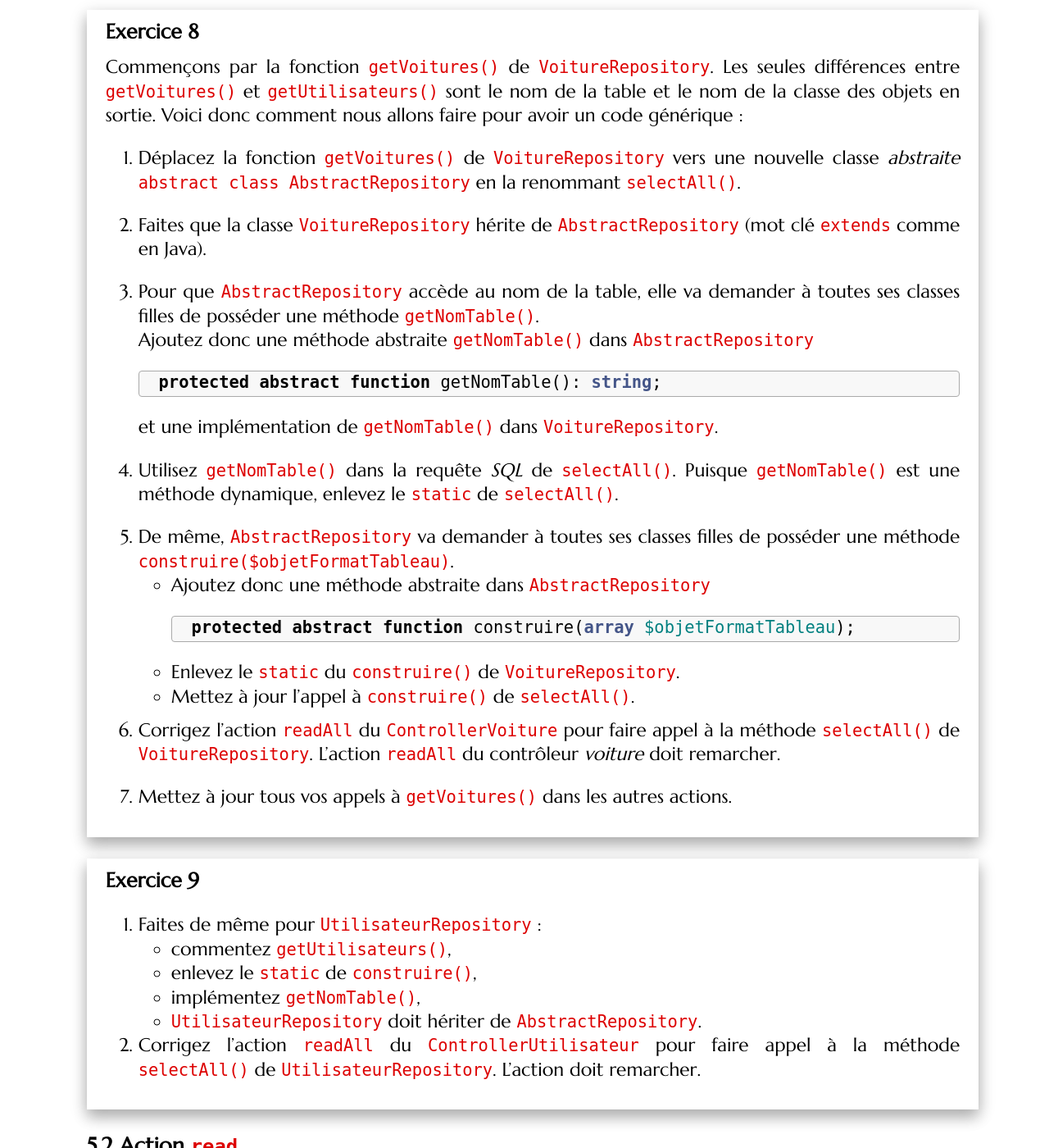
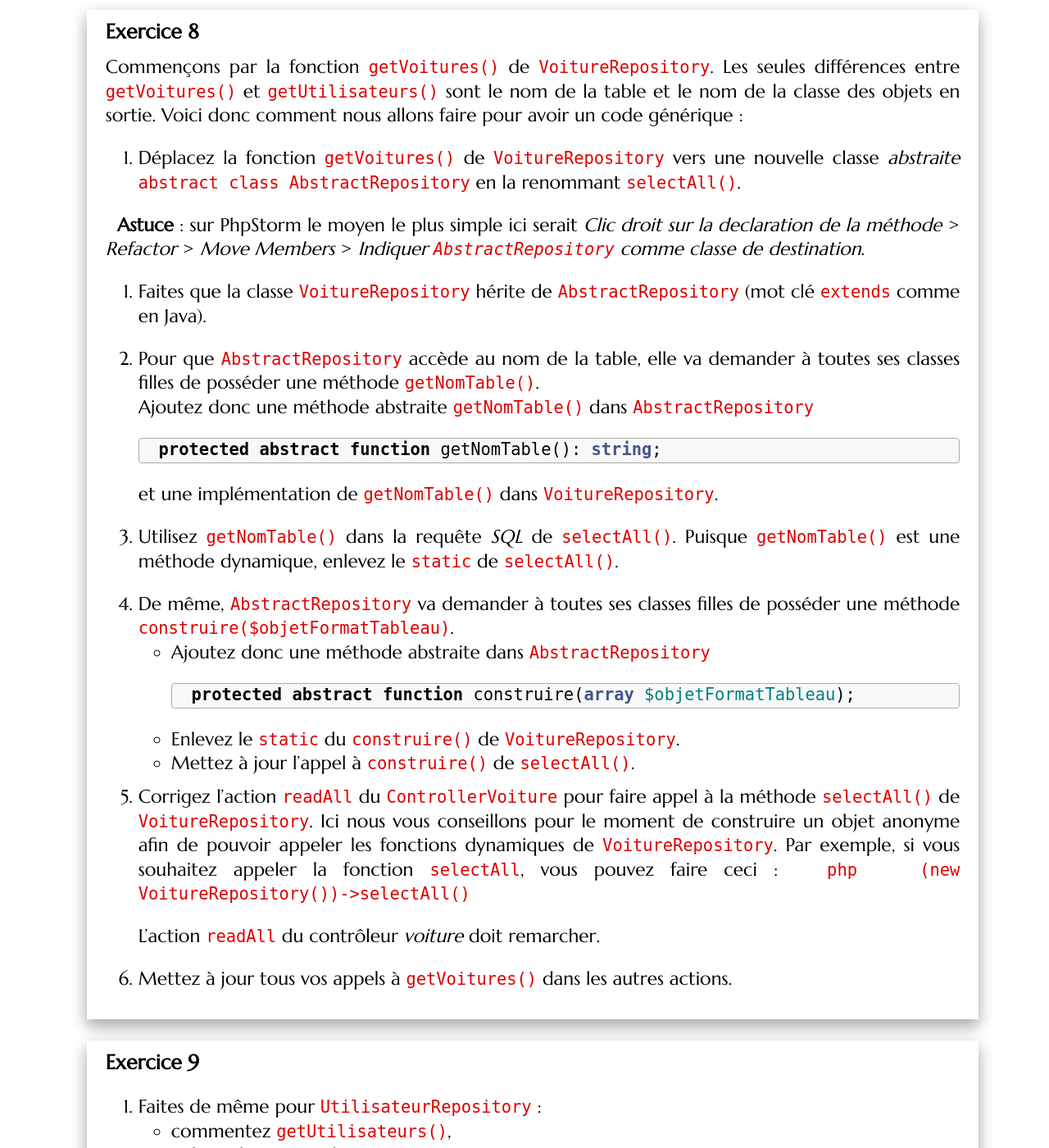
Before and after one commit to romainlebreton/R3.01-DeveloppementWeb, a Jekyll site: the page built from tutorials/tutorial6.md, in a window 1280 px wide and 1400 px high, scrolled down 9722 px. Shown: the whole window at 82% size. Built offline with Jekyll 4.4.1, drawn with Linux system fonts in a browser that asks for light colours; some web fonts are replaced.

Commit message:
Update tutorial6.md

````diff
--- a/tutorials/tutorial6.md
+++ b/tutorials/tutorial6.md
@@ -430,6 +430,9 @@ faire pour avoir un code générique :
 1. Déplacez la fonction `getVoitures()` de `VoitureRepository` vers une nouvelle
    classe *abstraite* `abstract class AbstractRepository` en la renommant `selectAll()`.
 
+   **Astuce** : sur PhpStorm le moyen le plus simple ici serait *Clic droit sur la declaration de la méthode* >
+   *Refactor* > *Move Members* > *Indiquer `AbstractRepository` comme classe de destination*.
+
 1. Faites que la classe `VoitureRepository` hérite de `AbstractRepository` (mot
    clé `extends` comme en Java).
 
@@ -462,8 +465,14 @@ faire pour avoir un code générique :
    <!-- construire($objetFormatTableau): AbstractDataObject; -->
 
 1. Corrigez l'action `readAll` du `ControllerVoiture` pour faire appel à la
-   méthode `selectAll()` de `VoitureRepository`. L'action `readAll` du
-   contrôleur *voiture* doit remarcher.
+   méthode `selectAll()` de `VoitureRepository`. Ici nous vous conseillons pour le moment de construire un objet
+   anonyme afin de pouvoir appeler les fonctions dynamiques de `VoitureRepository`. Par exemple, si vous souhaitez
+   appeler la fonction `selectAll`, vous pouvez faire ceci :
+   ```php
+   (new VoitureRepository())->selectAll()
+   ```
+
+   L'action `readAll` du contrôleur *voiture* doit remarcher.
 
 1. Mettez à jour tous vos appels à `getVoitures()` dans les autres actions.
 
````
